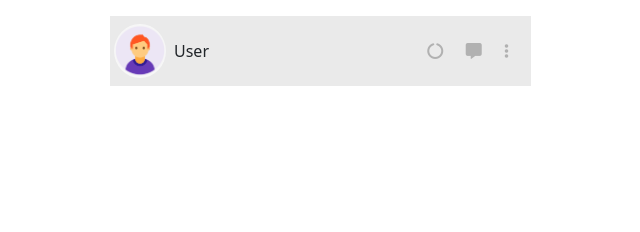
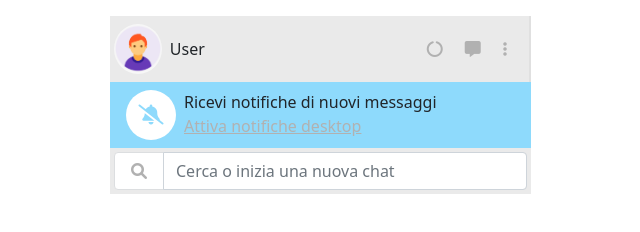
Before and after one commit to Ezy93/vue-boolzapp, a plain HTML site: page index.html in a window 1280 px wide. Shown: the whole page, without its empty margins (8-648 px from the left). Drawn offline with nearby package versions, Linux system fonts and the light colour scheme.

Commit message:
aggiunto tooggle notifiche desktop e search bar non interattive

```diff
--- a/css/style.css
+++ b/css/style.css
@@ -1,19 +1,42 @@
-section.col-5 > div{
+section.col-5 > div.justify-content-between,
+div.input-group{
     background-color: #eaeaea;
 }
 
-div.my-icon-container i{
+.my-text-Lgrey{
     color: #b1b1b1;
 }
 
 .my-icon-container{
     width: 30%;
+    border-right: 2px solid #e0e0e0;
 }
 
 .my-user-avatar-img{
     width: 15%;
 }
 
-.my-user-avatar-img img{
-    width: 52px;
+.my-user-avatar-img img,
+.my-circle{
+    height: 50px;
 }
+
+.my-user-avatar-img img,
+.my-circle,
+div.input-group span{
+    width: 50px;
+}
+
+div.input-group span{
+    border-top-left-radius: .25rem;
+    border-bottom-left-radius: .25rem;
+    border: 1px solid #dcdee0;
+}
+
+.my-notification-switch{
+    background-color: #8edafc;
+}
+
+.my-notification-switch div i{
+    color: #8edafc;
+}
--- a/index.html
+++ b/index.html
@@ -35,7 +35,7 @@
                             <div class="px-2">User</div>
                         </div>
 
-                        <div class="d-flex justify-content-evenly my-icon-container align-items-center">
+                        <div class="d-flex justify-content-evenly my-icon-container align-items-center my-text-Lgrey">
                             <div>
                                 <i class="fa-solid fa-circle-notch"></i>
                             </div>
@@ -49,6 +49,26 @@
                             </div>
                         </div>
 
+                    </div>
+                    <!-- casella nella quale poter attivare le notifiche desktop -->
+                    <div class="my-notification-switch d-flex py-2 px-3">
+
+                        <div class="d-flex align-items-center rounded-circle my-circle rounded-circle justify-content-center bg-white">
+                            <i class="fa-solid fa-bell-slash fs-5 "></i>
+                        </div>
+
+                        <div class="ms-2">
+                            <p class="mb-0">Ricevi notifiche di nuovi messaggi</p>
+                            <a href="" class="my-text-Lgrey">Attiva notifiche desktop</a>
+                        </div>
+
+                    </div>
+
+                    <div class="input-group p-1">
+                        <span class="input-group-search d-flex align-items-center justify-content-center bg-white" id="basic-addon1">
+                            <i class="fa-solid fa-magnifying-glass my-text-Lgrey"></i>
+                        </span>
+                        <input type="search" class="form-control" placeholder="Cerca o inizia una nuova chat" aria-label="Username" aria-describedby="basic-addon1">
                     </div>
 
                 </section>
```
